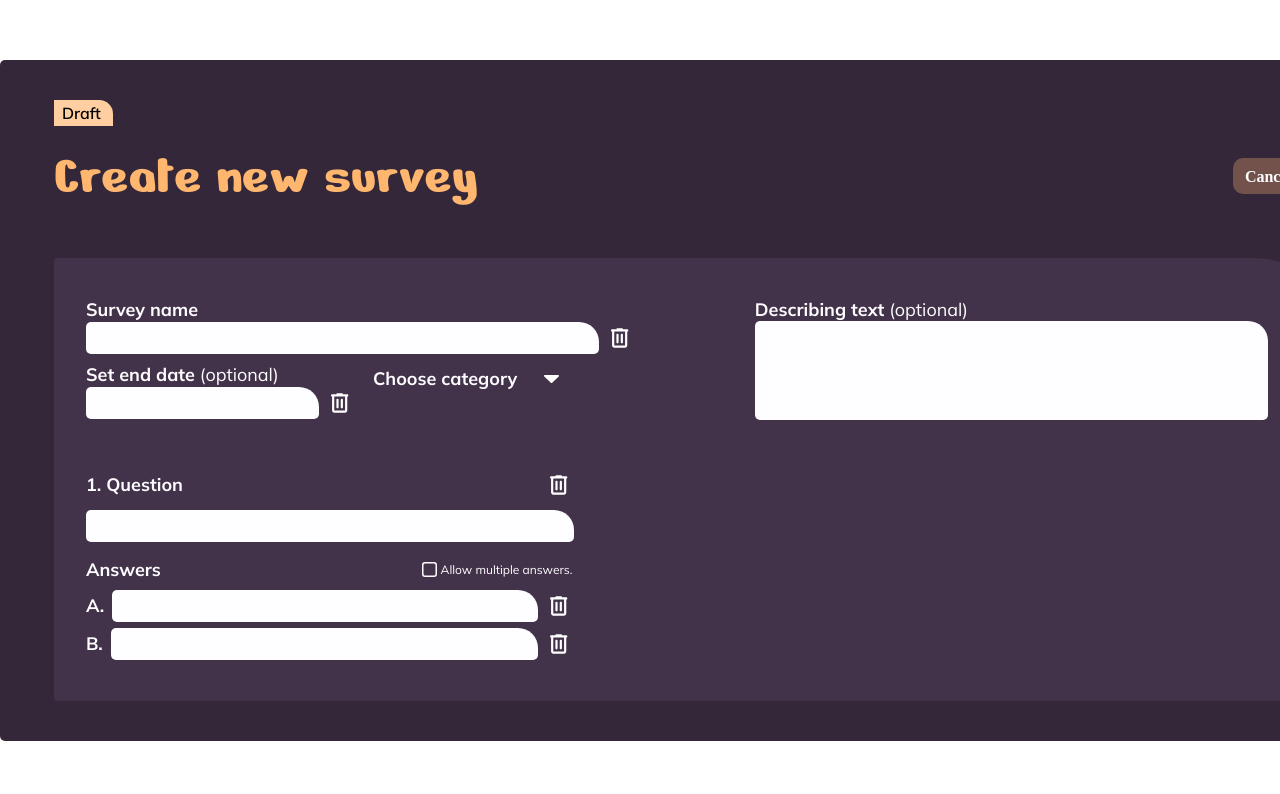
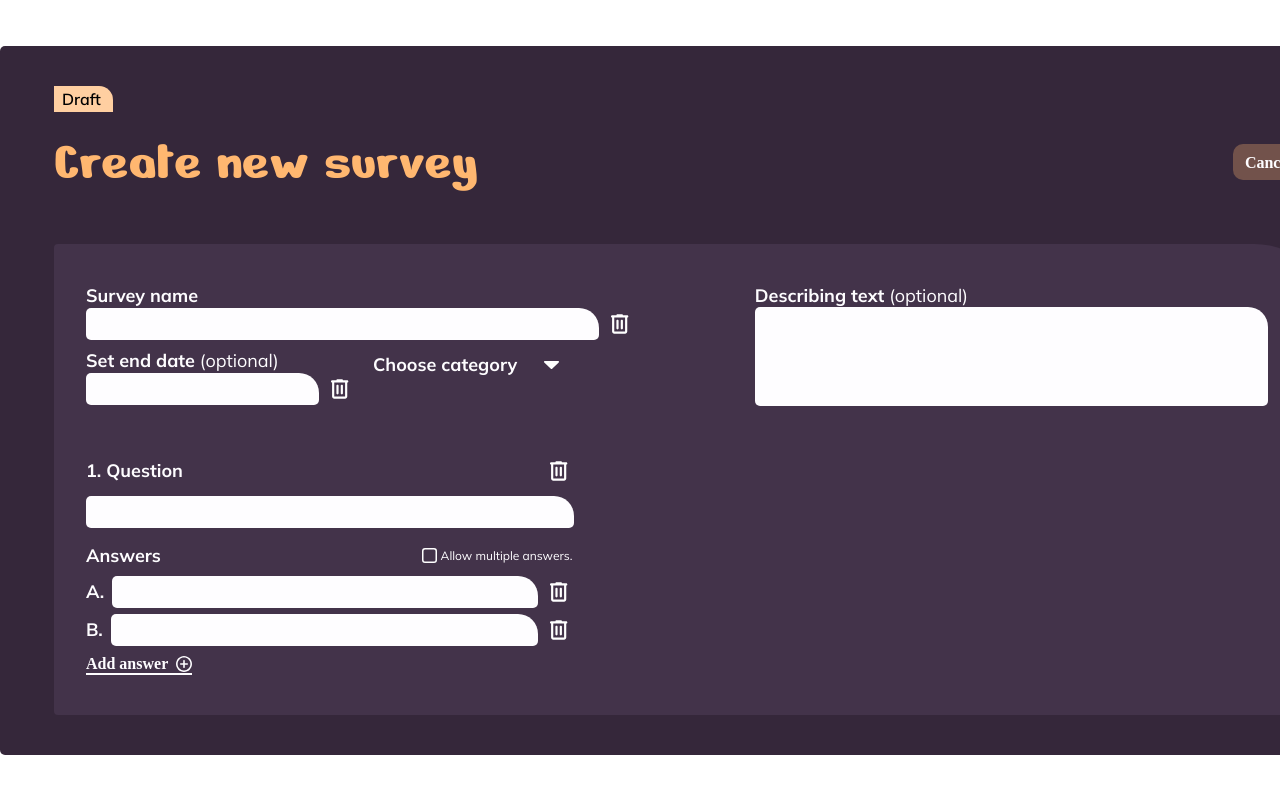
Before and after one commit to XbatzoX/poll-app, an Angular app: page /draft in a window 1280 px wide. Shown: the top 794 px of the page. Built offline with nearby package versions, Linux system fonts and the light colour scheme; a web font is replaced by a local one.

Commit message:
created answer fields after click on button

```diff
--- a/src/app/shared/components/create-survey-form/create-survey-form.html
+++ b/src/app/shared/components/create-survey-form/create-survey-form.html
@@ -77,23 +77,46 @@
                     </div>
                     <div class="answersContainer">
                         <div class="answersContainer__answerRow">
-                            <label class="surveyForm__label" for="survey-name">A.</label>
+                            <label class="surveyForm__label" for="2_answer">A.</label>
                             <div class="inputBox">
-                                <input type="text" id="1_anwser" class="surveyForm__inputField">
+                                <input type="text" id="1_answer" class="surveyForm__inputField">
                                 <button class="deleteBtn" (mouseenter)="isHoveredId = '1_answer'" (mouseleave)="isHoveredId = ''">
                                     <img [src]="changeDeleteIcon('1_answer')" alt="delte icon as trash bin">
                                 </button>
                             </div>
                         </div>
                         <div class="answersContainer__answerRow">
-                            <label class="surveyForm__label" for="survey-name">B.</label>
+                            <label class="surveyForm__label" for="2_answer">B.</label>
                             <div class="inputBox">
-                                <input type="text" id="2_anwser" class="surveyForm__inputField">
+                                <input type="text" id="2_answer" class="surveyForm__inputField">
                                 <button class="deleteBtn" (mouseenter)="isHoveredId = '2_answer'" (mouseleave)="isHoveredId = ''">
                                     <img [src]="changeDeleteIcon('2_answer')" alt="delte icon as trash bin">
                                 </button>
                             </div>
                         </div>
+                        @if(isNewAnswerAvailable()){
+                            @for (item of actualList; track item; let i = $index){
+                                <div class="answersContainer__answerRow">
+                                    <label class="surveyForm__label" [for]="(i + 3) + '_answer'">{{item}}.</label>
+                                    <div class="inputBox">
+                                        <input type="text" [id]="(i + 3) + '_answer'" class="surveyForm__inputField">
+                                        <button class="deleteBtn" (mouseenter)="isHoveredId = (i + 3) + '_answer'" (mouseleave)="isHoveredId = ''">
+                                            <img [src]="changeDeleteIcon((i + 3) + '_answer')" alt="delte icon as trash bin">
+                                        </button>
+                                    </div>
+                                </div>
+                            }
+                        }
+                    </div>
+                    <div class="addAnswerInfoContainer">
+                        <button class="addQuestionBtn" (click)="addAnswer()">
+                            <div class="addQuestionBtn__textBox">
+                                <span class="addQuestionBtn__textBox__text">Add answer</span>
+                                <img src="assets/icons/add_circle_white.svg" alt="add symbol in a circle">
+                            </div>
+                            <div class="addQuestionBtn__line"></div>
+                        </button>
+                        <span class="addAnswerInfoContainer__infoText">{{addAnswerInfo}}</span>
                     </div>
                 </div>
             </fieldset>
--- a/src/app/shared/components/create-survey-form/create-survey-form.scss
+++ b/src/app/shared/components/create-survey-form/create-survey-form.scss
@@ -249,3 +249,42 @@ textarea{
         gap: map.get(var.$sizes, s);
     }
 }
+
+.addQuestionBtn{
+    all: unset;
+    @include mx.flex-start();
+
+    &:hover{
+        cursor: pointer;
+    }
+
+    &__textBox{
+        display: flex;
+        align-items: center;
+        gap: map.get(var.$sizes, s);
+
+        &__text{
+            font-family: 'MyNokora';
+            font-size: map.get(var.$sizes, m);
+            font-weight: 700;
+            color: map.get(var.$colors, btn-white);
+        }
+    }
+
+    &__line{
+        width: 100%;
+        border-top: 2px solid map.get(var.$colors, btn-white);
+    }
+}
+
+.addAnswerInfoContainer{
+    width: 100%;
+    display: flex;
+    justify-content: space-between;
+
+    &__infoText{
+        font-size: map.get(var.$sizes, xs);
+        font-weight: 400;
+        color: map.get(var.$colors, btn-white);
+    }
+}
--- a/src/app/shared/components/create-survey-form/create-survey-form.ts
+++ b/src/app/shared/components/create-survey-form/create-survey-form.ts
@@ -13,15 +13,22 @@ export class CreateSurveyForm {
   categoryList = ['Team Activities', 'Health & Wellness', 'Gaming & Entertainment',
     'Education & Learning', 'Lifestyle & Preferences', 'Technology & Innovation'
   ];
+  amountAnswers: number;
+  letterList = ['C', 'D', 'E', 'F'];
+  actualList:string[] = [];
+  addAnswerInfo:string;
 
   constructor(){
     this.isHoveredId = '';
     this.isHoveredArrow = false;
+    this.amountAnswers = 0;
+    this.addAnswerInfo = '';
   }
 
   selectedCategory = signal('');
   isOpen = signal(false);
   dropDownBox = viewChild<ElementRef>('dropdownRef');
+  isNewAnswerAvailable = signal(false);
 
   selectCategory(value:string, event: MouseEvent){
     event.stopPropagation();
@@ -61,4 +68,13 @@ export class CreateSurveyForm {
       if(!clickedInsideDropdown){this.isOpen.set(false);}
     }
   }
+
+  addAnswer(){
+    if(this.amountAnswers < 4){
+      this.actualList.push(this.letterList[this.amountAnswers]);
+      this.amountAnswers++;
+      this.isNewAnswerAvailable.set(true);
+      this.addAnswerInfo = 'you can add up to 6 answer fields'
+    }
+  }
 }
```
Also changed, not shown: public/assets/icons/add_circle_white.svg (added).
